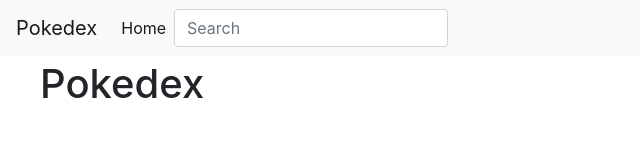
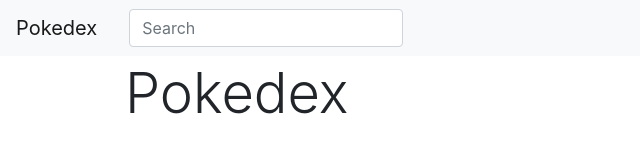
Before and after one commit to Ntsubi/pokemon-js-application, a plain HTML site: page index.html in a window 1280 px wide. Shown: the whole page, without its empty margins (0-640 px from the left). Drawn offline with nearby package versions, Linux system fonts and the light colour scheme; no server answers.

Commit message:
Applied Bootstrap grid code to h1 element

```diff
--- a/index.html
+++ b/index.html
@@ -1,22 +1,26 @@
 <!DOCTYPE html>
 <html lang="en">
+
 <head>
     <meta charset="UTF-8">
     <meta name="viewport" content="width=device-width, initial-scale=1.0, shrink-to-fit=no">
-    <link rel="stylesheet" href="https://cdn.jsdelivr.net/npm/bootstrap@4.3.1/dist/css/bootstrap.min.css" integrity="sha384-ggOyR0iXCbMQv3Xipma34MD+dH/1fQ784/j6cY/iJTQUOhcWr7x9JvoRxT2MZw1T" crossorigin="anonymous">
+    <link rel="stylesheet" href="https://cdn.jsdelivr.net/npm/bootstrap@4.3.1/dist/css/bootstrap.min.css"
+        integrity="sha384-ggOyR0iXCbMQv3Xipma34MD+dH/1fQ784/j6cY/iJTQUOhcWr7x9JvoRxT2MZw1T" crossorigin="anonymous">
     <link rel="stylesheet" type="text/css" href="css/styles.css">
     <title>Pokemon Javascript App</title>
 </head>
+
 <body>
     <nav class="navbar navbar-expand-sm navbar-light bg-light fixed-top">
         <a class="navbar-brand" href="#">Pokedex</a>
-        <button class="navbar-toggler" type="button" data-toggle="collapse" data-target="#navbarNav" aria-controls="navbarNav" aria-expanded="false" aria-label="Toggle navigation">
+        <button class="navbar-toggler" type="button" data-toggle="collapse" data-target="#navbarNav"
+            aria-controls="navbarNav" aria-expanded="false" aria-label="Toggle navigation">
             <span class="navbar-toggler-icon"></span>
         </button>
         <div class="collapse navbar-collapse" id="navbarNav">
             <ul class="navbar-nav">
                 <li class="nav-item active">
-              <a class="nav-link" href="#">Home <span class="sr-only">(current)</span></a>
+                    <a class="nav-link" href="#"><span class="sr-only">(current)</span></a>
                 </li>
             </ul>
             <form class="form-inline my-2 my-lg-0">
@@ -24,13 +28,21 @@
             </form>
         </div>
     </nav>
-
-    <h1>Pokedex</h1>
-
-  <ul class = "pokemon-list list-group"></ul>
+    <div class="container">
+        <div class="row">
+            <div class="col">
+                <h1 class="display-4">Pokedex</h1>
+            </div>
+        </div>
+    </div>
+    <div class = "container">
+    <ul class="pokemon-list list-group">
+    </ul>
+</div>
 
     <!-- Modal -->
-  <div class="modal fade" id="modal-container" tabindex="-1" role="dialog" aria-labelledby="modal-title" aria-hidden="true">
+    <div class="modal fade" id="modal-container" tabindex="-1" role="dialog" aria-labelledby="modal-title"
+        aria-hidden="true">
         <div class="modal-dialog modal-dialog-centered" role="document">
             <div class="modal-content">
                 <div class="modal-header">
@@ -49,9 +61,16 @@
     </div>
 
 
-    <script src="https://code.jquery.com/jquery-3.3.1.slim.min.js" integrity="sha384-q8i/X+965DzO0rT7abK41JStQIAqVgRVzpbzo5smXKp4YfRvH+8abtTE1Pi6jizo" crossorigin="anonymous"></script>
-<script src="https://cdn.jsdelivr.net/npm/popper.js@1.14.7/dist/umd/popper.min.js" integrity="sha384-UO2eT0CpHqdSJQ6hJty5KVphtPhzWj9WO1clHTMGa3JDZwrnQq4sF86dIHNDz0W1" crossorigin="anonymous"></script>
-<script src="https://cdn.jsdelivr.net/npm/bootstrap@4.3.1/dist/js/bootstrap.min.js" integrity="sha384-JjSmVgyd0p3pXB1rRibZUAYoIIy6OrQ6VrjIEaFf/nJGzIxFDsf4x0xIM+B07jRM" crossorigin="anonymous"></script>
+    <script src="https://code.jquery.com/jquery-3.3.1.slim.min.js"
+        integrity="sha384-q8i/X+965DzO0rT7abK41JStQIAqVgRVzpbzo5smXKp4YfRvH+8abtTE1Pi6jizo"
+        crossorigin="anonymous"></script>
+    <script src="https://cdn.jsdelivr.net/npm/popper.js@1.14.7/dist/umd/popper.min.js"
+        integrity="sha384-UO2eT0CpHqdSJQ6hJty5KVphtPhzWj9WO1clHTMGa3JDZwrnQq4sF86dIHNDz0W1"
+        crossorigin="anonymous"></script>
+    <script src="https://cdn.jsdelivr.net/npm/bootstrap@4.3.1/dist/js/bootstrap.min.js"
+        integrity="sha384-JjSmVgyd0p3pXB1rRibZUAYoIIy6OrQ6VrjIEaFf/nJGzIxFDsf4x0xIM+B07jRM"
+        crossorigin="anonymous"></script>
     <script src="js/scripts.js"></script>
 </body>
+
 </html>
```
Lines whose indentation alone changed are shown as unchanged.
